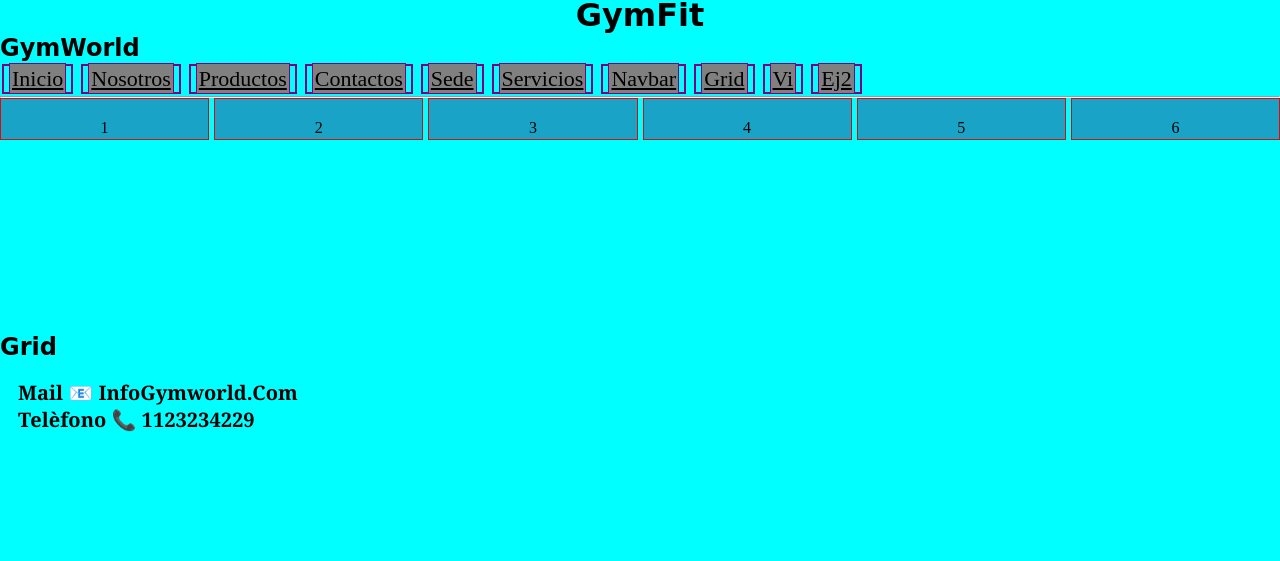
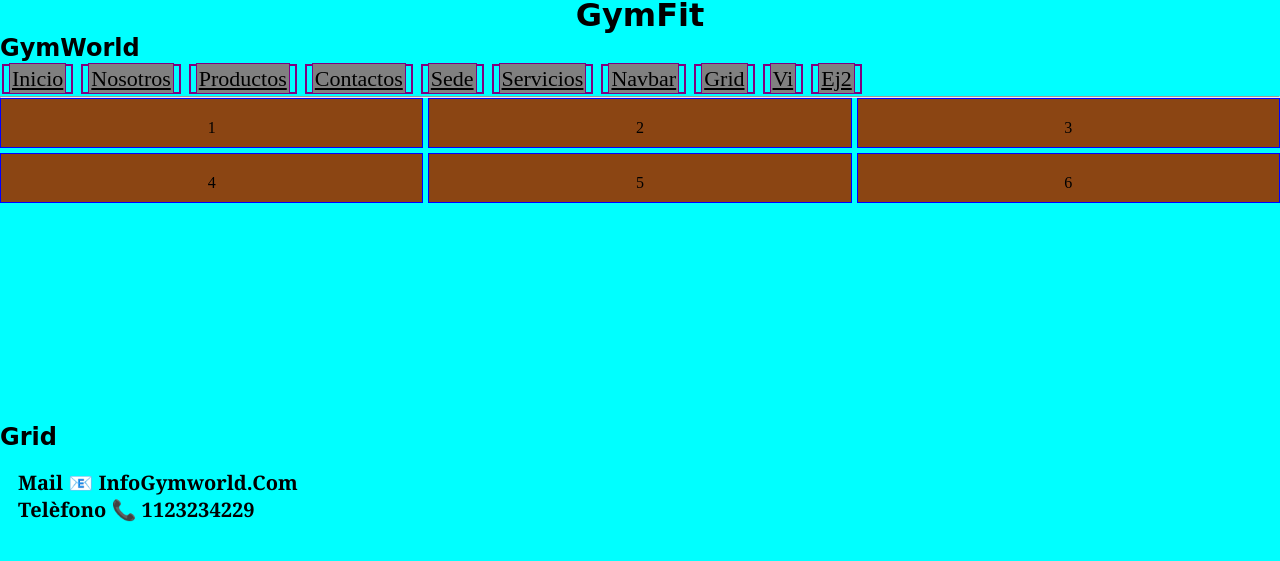
Before and after one commit to Zahir2288/preentrega1-siman, a plain HTML site: page pages/grid.html in a window 1280 px wide. Shown: the part 233-794 px from the top of the page. Drawn offline with Linux system fonts and the light colour scheme; a web font is replaced by a local one.

Commit message:
modificaciones en rama pedo, CSS

```diff
--- a/css/style.css
+++ b/css/style.css
@@ -161,13 +161,13 @@ padding: 5px 10px;
   }
   .grid-container{
     display: grid;
-    grid-template-columns: repeat(6, 1fr);
-    grid-template-rows: repeat(6, 35px);
+    grid-template-columns: repeat(3, 1fr);
+    grid-template-rows: repeat(6, 50px);
     gap: 5px;
   }
   .grid-item{
-    background-color: rgb(25, 164, 199);
-    border: 1px solid rgb(216, 12, 12);
+    background-color:saddlebrown;
+    border: 1px solid blue;
     padding: 20px;
     text-align: center;
   }
```
